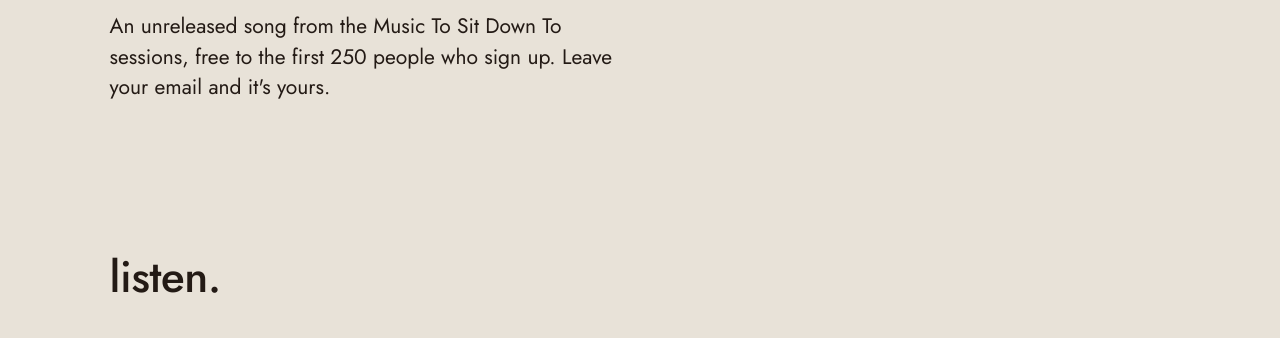
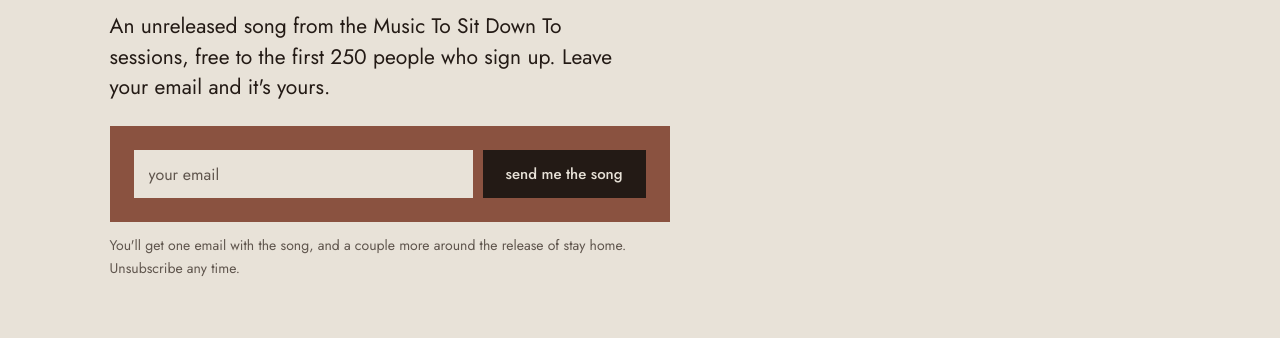
Before and after one commit to DanCrane78/epk, a plain HTML site: page index.html in a window 1280 px wide. Shown: the part 1300-1638 px from the top of the page. Drawn offline with Linux system fonts and the light colour scheme.

Commit message:
Free song: built-in sign-up form that posts straight to Kit
Kit's embed script was blocked (Cloudflare bot check, ad blockers),
leaving an empty box. The form is now plain HTML in the page and
posts email_address to app.kit.com/forms/10227105/subscriptions, so
it no longer depends on Kit's script loading.

Co-Authored-By: Claude Opus 5.5 <noreply@anthropic.com>
Claude-Session: https://claude.ai/code/session_01N2hXkadpFiq2vvVW9uzQbX

```diff
--- a/assets/css/style.css
+++ b/assets/css/style.css
@@ -201,20 +201,16 @@ main { max-width: var(--max); margin: 0 auto; padding: 0 var(--gutter); }
 .draft { font-size: 11px; font-weight: 500; color: var(--brick); border: 1px solid var(--brick); padding: 3px 8px; }
 
 /* Contact */
-/* ── Free song: Kit sign-up form (data-uid 76d1e82219) ── */
+/* ── Free song: sign-up form that posts straight to Kit ── */
+.sr-only { position: absolute; width: 1px; height: 1px; padding: 0; margin: -1px; overflow: hidden; clip: rect(0 0 0 0); white-space: nowrap; border: 0; }
 .giveaway__text { font-size: clamp(18px, 1.8vw, 21px); line-height: 1.45; max-width: 40ch; }
-.giveaway__form { max-width: 560px; margin-top: 24px; }
-.formkit-form[data-uid="76d1e82219"] { background: var(--brick) !important; color: var(--paper) !important; border: none !important; border-radius: 0 !important; box-shadow: none !important; font-family: var(--font) !important; max-width: 560px !important; }
-.formkit-form[data-uid="76d1e82219"] .formkit-background, .formkit-form[data-uid="76d1e82219"] .formkit-column { background: transparent !important; }
-.formkit-form[data-uid="76d1e82219"] .formkit-header, .formkit-form[data-uid="76d1e82219"] .formkit-header h1, .formkit-form[data-uid="76d1e82219"] .formkit-header h2,
-.formkit-form[data-uid="76d1e82219"] .formkit-subheader, .formkit-form[data-uid="76d1e82219"] .formkit-subheader p,
-.formkit-form[data-uid="76d1e82219"] .formkit-guarantee, .formkit-form[data-uid="76d1e82219"] .formkit-guarantee p, .formkit-form[data-uid="76d1e82219"] .formkit-disclaimer { color: var(--paper) !important; font-family: var(--font) !important; }
-.formkit-form[data-uid="76d1e82219"] .formkit-input { background: var(--paper) !important; color: var(--ink) !important; border: 1px solid var(--paper) !important; border-radius: 0 !important; font-family: var(--font) !important; font-size: 16px !important; }
-.formkit-form[data-uid="76d1e82219"] .formkit-input::placeholder { color: var(--muted) !important; opacity: 1 !important; }
-.formkit-form[data-uid="76d1e82219"] .formkit-input:focus { outline: 2px solid var(--ink) !important; outline-offset: 2px !important; }
-.formkit-form[data-uid="76d1e82219"] .formkit-submit { background: var(--ink) !important; color: var(--paper) !important; border-radius: 0 !important; font-family: var(--font) !important; font-weight: 500 !important; }
-.formkit-form[data-uid="76d1e82219"] .formkit-submit > span { background: transparent !important; color: var(--paper) !important; }
-.formkit-form[data-uid="76d1e82219"] .formkit-submit:hover > span { background: rgba(232, 226, 216, .12) !important; }
+.giveaway__form { display: flex; flex-wrap: wrap; gap: 10px; max-width: 560px; margin-top: 24px; padding: clamp(16px, 3vw, 24px); background: var(--brick); }
+.giveaway__form input { flex: 1 1 220px; min-height: 48px; padding: 0 14px; border: 1px solid var(--paper); border-radius: 0; background: var(--paper); color: var(--ink); font: 400 16px/1 var(--font); }
+.giveaway__form input::placeholder { color: var(--muted); opacity: 1; }
+.giveaway__form input:focus-visible { outline: 2px solid var(--ink); outline-offset: 2px; }
+.giveaway__form .btn { flex: 0 0 auto; background: var(--ink); color: var(--paper); border-color: var(--ink); }
+.giveaway__form .btn:hover { background: var(--paper); color: var(--ink); border-color: var(--paper); }
+.giveaway__small { font-size: 14px; color: var(--muted); margin-top: 12px; max-width: 560px; }
 
 .contact { background: var(--ink); color: var(--paper); margin-top: var(--gap); padding: clamp(48px, 7vw, 96px) var(--gutter) 32px; }
 .contact__inner { max-width: calc(var(--max) - 2 * var(--gutter)); margin: 0 auto; display: flex; justify-content: space-between; align-items: end; gap: 32px; flex-wrap: wrap; }
--- a/assets/js/main.js
+++ b/assets/js/main.js
@@ -121,7 +121,9 @@
     else pc.appendChild(document.createTextNode(PC.name));
   } else pc.remove();
   // ── Free song (Kit form): hidden when giveaway.show is false
-  if (!(C.giveaway && C.giveaway.show) && $("free-song")) $("free-song").remove();
+  var G = C.giveaway || {};
+  if (!G.show && $("free-song")) $("free-song").remove();
+  else if (G.kitFormId && $("giveaway-form")) $("giveaway-form").action = "https://app.kit.com/forms/" + G.kitFormId + "/subscriptions";
 
   var PP = C.pressPack || {}, dl = $("press-dl");
   if (PP.zip) dl.appendChild(el("a", { href: PP.zip, download: "", class: "btn btn--solid" }, ["download press pack (.zip)"]));
--- a/content.js
+++ b/content.js
@@ -236,11 +236,13 @@ window.EPK = {
   ],
 
   // ── FREE SONG (Kit sign-up, shown near the top, under the facts) ─
-  // The form itself (its button text, thank-you message, the song
-  // delivery email) is set up in Kit. Set show: false to hide it.
-  // The Kit form's code is in index.html (data-uid="76d1e82219").
+  // Sign-ups go straight to the Kit form below. The song delivery email
+  // and what people see after signing up are set in Kit.
+  // Set show: false to hide the section (e.g. once 250 have signed up).
   giveaway: {
     show: true,
+    kitFormId: "10227105",           // from app.kit.com/forms/designers/10227105/edit
+    small: "You'll get one email with the song, and a couple more around the release of stay home. Unsubscribe any time.",
     title: "free song.",
     text: "An unreleased song from the Music To Sit Down To sessions, free to the first 250 people who sign up. Leave your email and it's yours.",
   },
--- a/index.html
+++ b/index.html
@@ -77,9 +77,12 @@
     <section class="section giveaway" id="free-song" aria-labelledby="free-song-h">
       <h2 id="free-song-h" data-k="giveaway.title">free song.</h2>
       <p class="giveaway__text" data-k="giveaway.text"></p>
-      <div class="giveaway__form">
-        <script async data-uid="76d1e82219" src="https://dan-crane.kit.com/76d1e82219/index.js"></script>
-      </div>
+      <form class="giveaway__form" id="giveaway-form" method="post" action="https://app.kit.com/forms/10227105/subscriptions">
+        <label class="sr-only" for="giveaway-email">Email address</label>
+        <input id="giveaway-email" type="email" name="email_address" required autocomplete="email" placeholder="your email">
+        <button type="submit" class="btn">send me the song</button>
+      </form>
+      <p class="giveaway__small" data-k="giveaway.small"></p>
     </section>
 
     <!-- LISTEN -->
```
